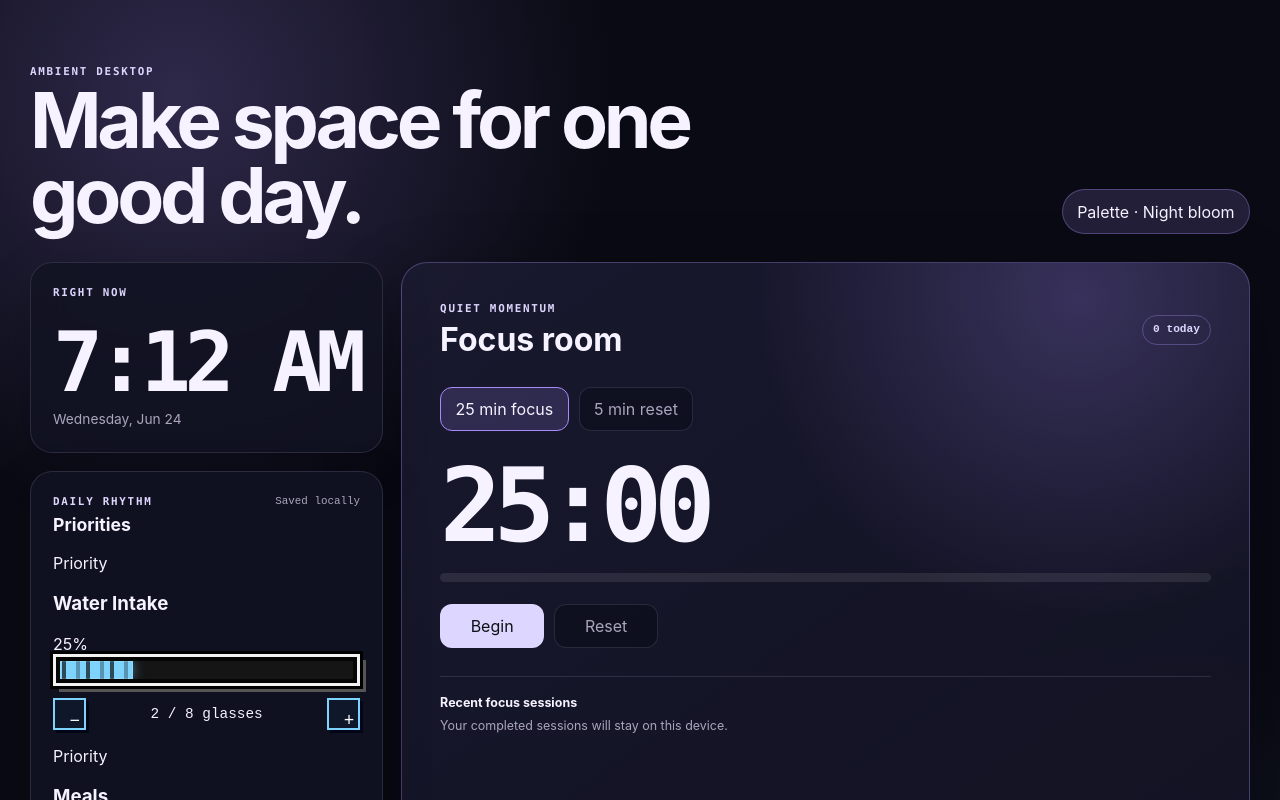
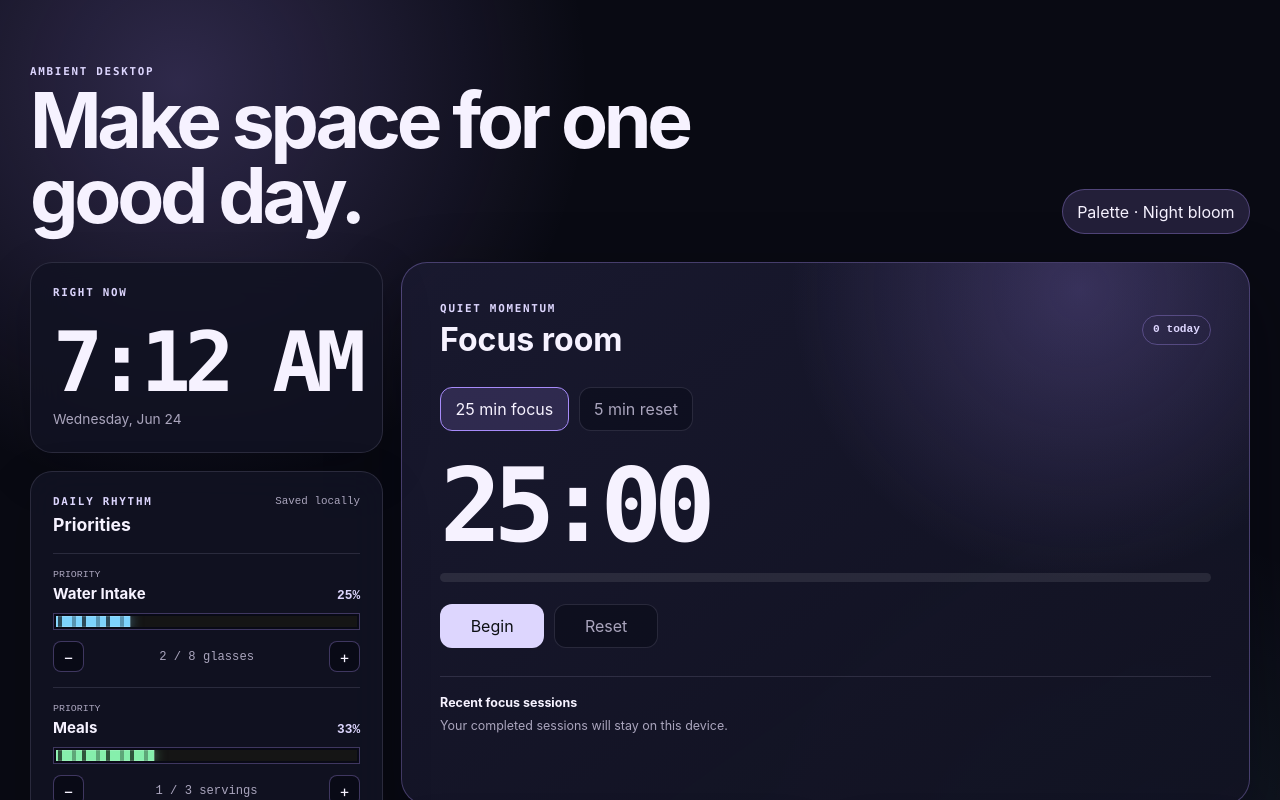
Before and after one commit to SimpleCaci/ambient-dashboard, a React (Vite) app: page / in a window 1280 px wide. Shown: the top 800 px of the page. Built offline with nearby package versions, Linux system fonts and the light colour scheme.

Commit message:
style: integrate priority controls with ambient theme

```diff
--- a/src/components/Priority.css
+++ b/src/components/Priority.css
@@ -1,29 +1,74 @@
+.priority-card {
+  padding: 15px 0;
+  border-top: 1px solid var(--line);
+}
+
+.priority-card:first-of-type {
+  border-top: 0;
+}
+
+.priority-top {
+  display: flex;
+  align-items: end;
+  justify-content: space-between;
+  gap: 14px;
+  margin-bottom: 10px;
+}
+
+.priority-label {
+  margin: 0 0 3px;
+  color: var(--muted);
+  font: 0.62rem/1.2 ui-monospace, monospace;
+  text-transform: uppercase;
+}
+
+.priority-name {
+  margin: 0;
+  font-size: 0.94rem;
+}
+
+.priority-percent {
+  color: var(--accent-soft);
+  font: 700 0.8rem/1 ui-monospace, monospace;
+}
+
+.priority-card .pixel-progress {
+  width: 100%;
+  max-width: none;
+  height: 17px;
+  padding: 2px;
+  border: 1px solid var(--line-strong);
+  background: rgba(3, 5, 12, 0.48);
+  box-shadow: none;
+}
+
 .priority-bottom {
   display: flex;
   align-items: center;
   justify-content: space-between;
-  margin-top: 12px;
+  margin-top: 11px;
 }
 
 .priority-bottom p {
   margin: 0;
-  font-family: monospace;
-  font-size: 0.9rem;
+  color: var(--muted);
+  font: 0.76rem/1 ui-monospace, monospace;
 }
 
 .priority-bottom button {
-  width: 32px;
-  height: 32px;
-  border: 2px solid #7dd3fc;
-  background: #0f172a;
-  color: white;
-  font-family: monospace;
-  font-size: 1.1rem;
-  cursor: pointer;
-  box-shadow: 3px 3px 0 #020617;
+  display: grid;
+  width: 31px;
+  height: 31px;
+  padding: 0;
+  place-items: center;
+  color: var(--text);
+  border: 1px solid var(--line-strong);
+  border-radius: 8px;
+  background: rgba(3, 5, 12, 0.45);
+  box-shadow: none;
 }
 
-.priority-bottom button:hover {
-  transform: translate(1px, 1px);
-  box-shadow: 2px 2px 0 #020617;
+.priority-bottom button:hover:not(:disabled) {
+  border-color: var(--accent);
+  background: var(--accent-wash);
 }
```
